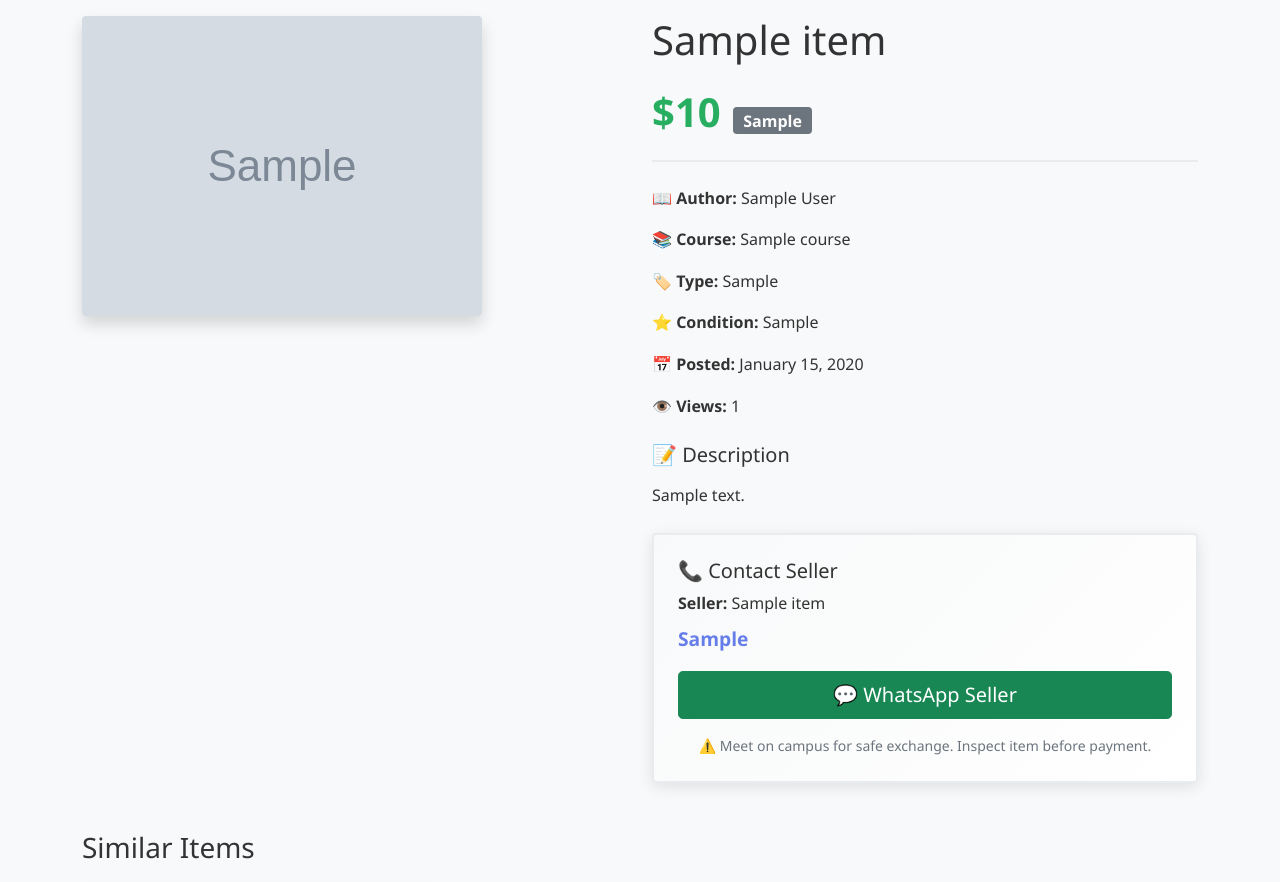
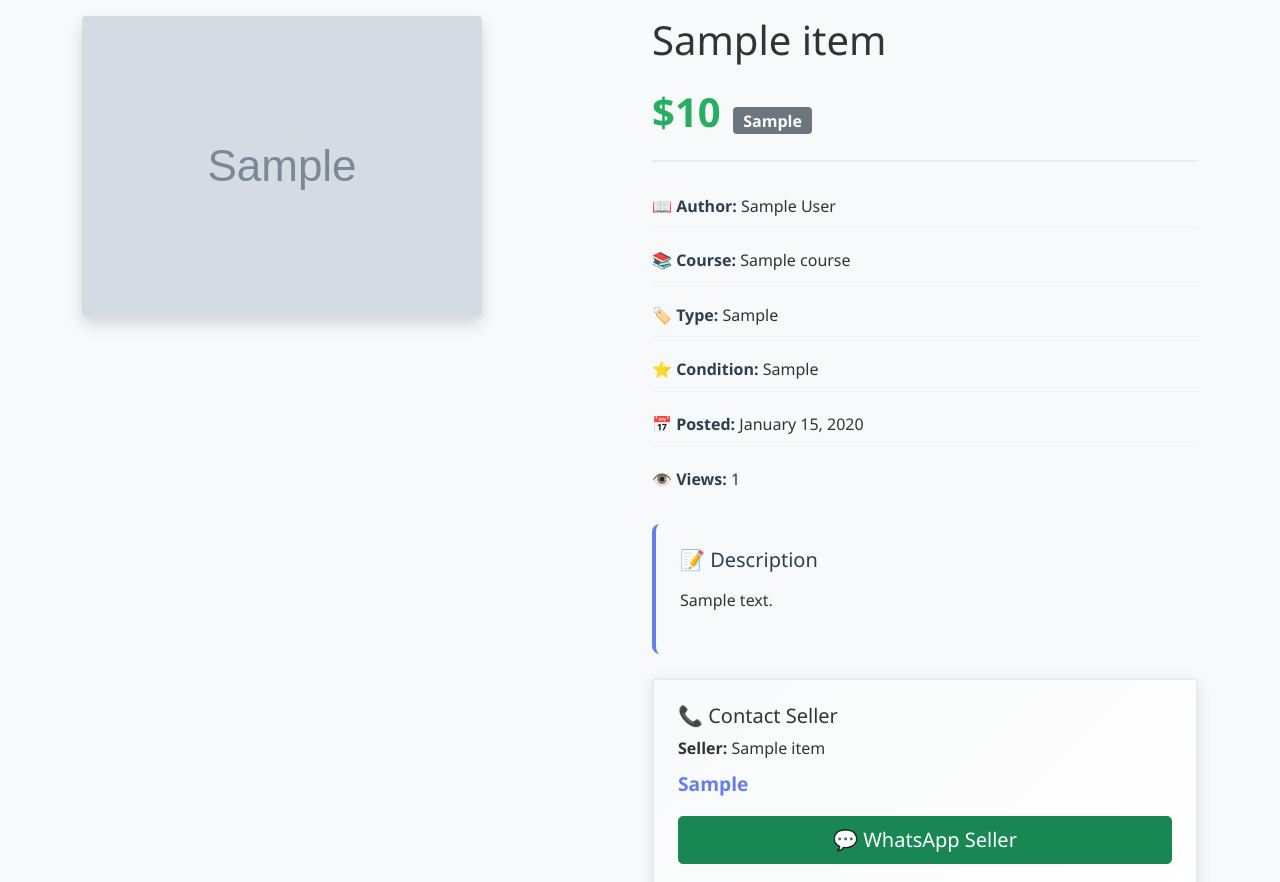
Before and after one commit to SamraAzizi/Student-Book-Exchange, a Django app: template templates/item-detail.html in a window 1280 px wide. Shown: the part 108-990 px from the top of the page. Run offline with Django 3.2, Linux system fonts and the light colour scheme; the template is opened without the code that fills it: most values are stand-ins (such as "Sample title", 1, 10 or a date in 2020); grey boxes marked "Sample" are stand-in pictures; some libraries are stand-ins or nearby versions.

Commit message:
book exchange

```diff
--- a/static/css/style.css
+++ b/static/css/style.css
@@ -151,3 +151,40 @@ main {
     font-weight: 600;
     word-break: break-all;
 }
+
+/* Details Grid */
+.details-grid p {
+    margin-bottom: 0.75rem;
+    padding: 0.5rem 0;
+    border-bottom: 1px solid #f1f3f4;
+}
+
+.details-grid p:last-child {
+    border-bottom: none;
+}
+
+.details-grid strong {
+    color: var(--dark-gray);
+}
+
+/* Description Section */
+.description-section {
+    background: #f8f9fa;
+    padding: 1.5rem;
+    border-radius: 8px;
+    border-left: 4px solid var(--primary-color);
+}
+
+.description-section h5 {
+    color: var(--dark-gray);
+    margin-bottom: 1rem;
+}
+
+/* Form Styling */
+.form-control, .form-select {
+    border: 2px solid #e9ecef;
+    border-radius: 8px;
+    padding: 0.75rem;
+    transition: all 0.3s ease;
+    font-size: 1rem;
+}
```
